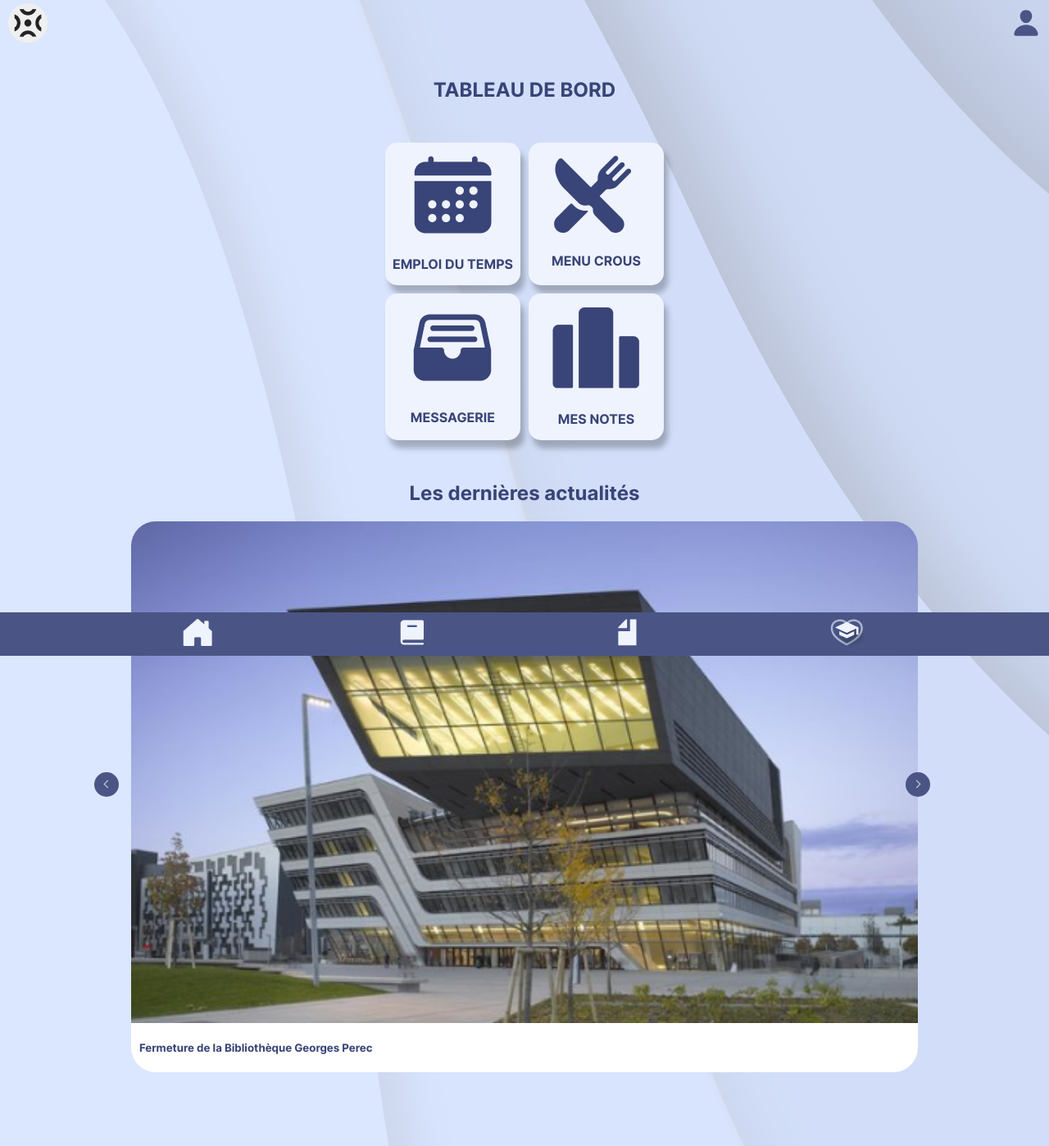
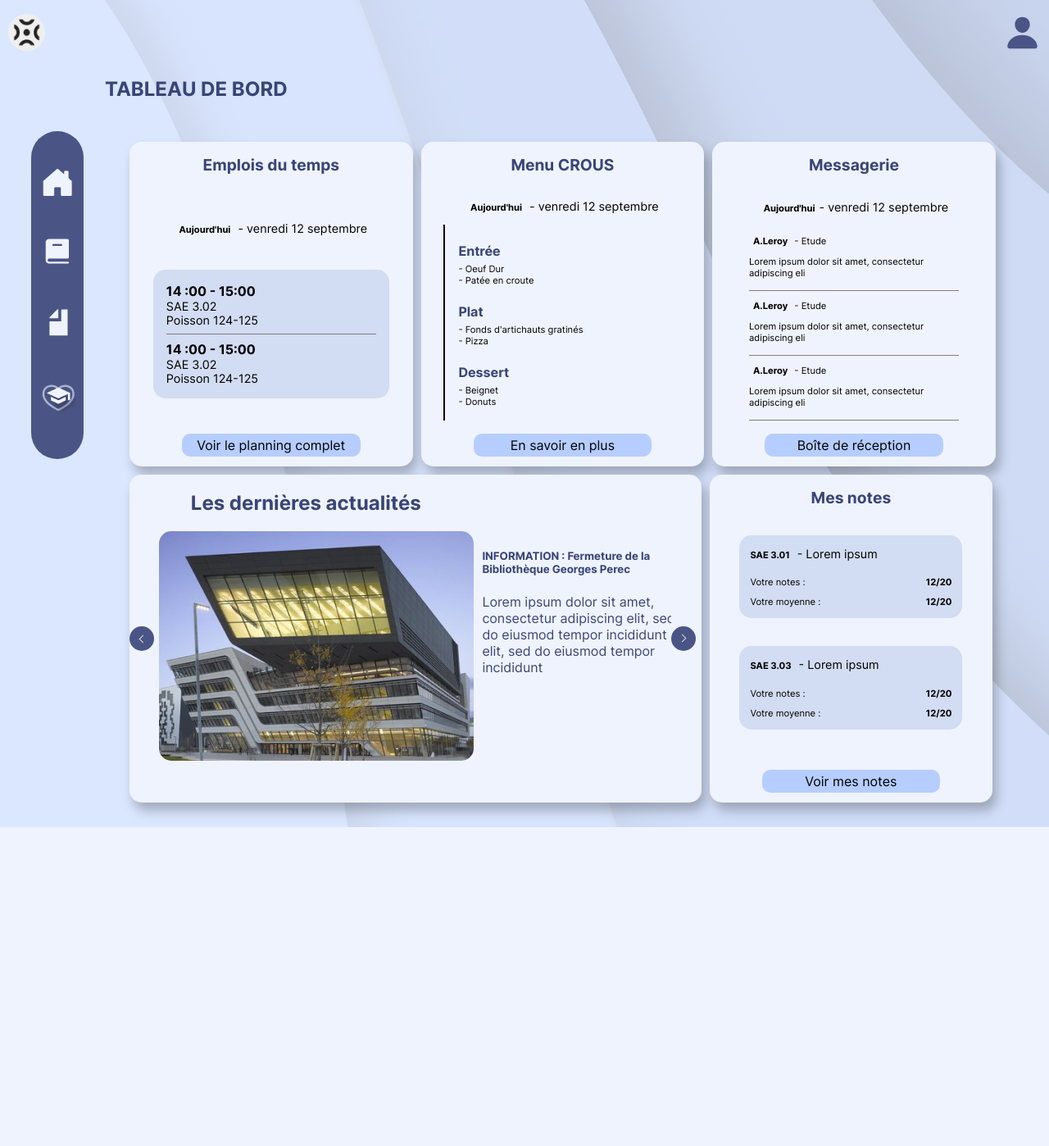
Before and after one commit to JcbBastien/refonteENT, a PHP site: page /index.html in a window 1280 px wide. Shown: the whole page at 82% size. After the commit the page ends 1009 px from the top, so only its background shows below. Run offline with PHP 8.4, Linux system fonts and the light colour scheme.

Commit message:
Page Accueil version PC

```diff
--- a/index.html
+++ b/index.html
@@ -14,6 +14,15 @@
         </div>
     </header>
 
+    <nav>
+        <div id="navbar">
+            <a href="index.html"><img src="img/home.png" alt="Accueil"></a>
+            <a href="Etudes.html"><img src="img/Gestion.png" alt="Gestion d'etude"></a>
+            <a href="Ressource.html"><img src="img/Ressource.png" alt="Ressource"></a>
+            <a href="VieEtudiante.html"><img src="img/VieEtudiante.png" alt="Vie Etudiant"></a>
+        </div>
+    </nav>
+
     <section id="Tableau">
         <h1>TABLEAU DE BORD</h1>
         <div class="bord">
@@ -23,27 +32,169 @@
                     <p>Emploi du temps</p>
                 </div>
             </a>
+            <div id="PCBord">
+                <h2>Emplois du temps</h2>
+                <p><strong>Aujourd'hui</strong> - venredi 12 septembre</p>
+                <div id="PCEmploi">
+                    <div id="FirstCours">
+                        <h3>14 :00 - 15:00</h3>
+                        <p>SAE 3.02</p>
+                        <p>Poisson 124-125</p>
+                    </div>
+                    <div id="SecondCours">
+                        <h3>14 :00 - 15:00</h3>
+                        <p>SAE 3.02</p>
+                        <p>Poisson 124-125</p>
+                    </div>
+                </div>
+                <a href="https://edt.univ-eiffel.fr/direct/index.jsp?login=visuedt&password=visuedt" target="_blank" id="ButtPC">Voir le planning complet</a>
+            </div>
+
+
             <a href="Crous.html" class="buttBord">
                 <div>
                     <img src="img/restaurant.png" alt="">
                     <p>Menu crous</p>
                 </div>
             </a>
+            <div id="PCBord">
+                <h2>Menu CROUS</h2>
+                <p><strong>Aujourd'hui</strong> - venredi 12 septembre</p>
+                <div id="PCCrous">
+                    <div id="BordCrous">
+                        <div id="MenuBord">
+                            <h4>Entrée</h4>
+                            <p>- Oeuf Dur</p>
+                            <p>- Patée en croute</p>
+                        </div>
+                        <div id="MenuBord">
+                            <h4>Plat</h4>
+                            <p>- Fonds d'artichauts gratinés</p>
+                            <p>- Pizza</p>
+                        </div>
+                        <div id="MenuBord">
+                            <h4>Dessert</h4>
+                            <p>- Beignet</p>
+                            <p>- Donuts</p>
+                        </div>
+                    </div>
+                </div>
+                <a href="Crous.html" id="ButtPC">En savoir en plus  </a>
+            </div>
+
+
             <a href="https://partage.univ-eiffel.fr/" class="buttBord" target="_blank">
                 <div>
                     <img src="img/messagerie.png" alt="">
                     <p>Messagerie</p>
                 </div>
             </a>
+            <div id="PCBord">
+                <h2>Messagerie</h2>
+                <p><strong>Aujourd'hui</strong>- venredi 12 septembre</p>
+                <div id="PCmsg">
+                    <div id="msgPV">
+                        <p><strong>A.Leroy</strong> - Etude</p>
+                        <p>Lorem ipsum dolor sit amet, consectetur adipiscing eli</p>
+                    </div>
+                    <div id="msgPV">
+                        <p><strong>A.Leroy</strong> - Etude</p>
+                        <p>Lorem ipsum dolor sit amet, consectetur adipiscing eli</p>
+                    </div>
+                    <div id="msgPV">
+                        <p><strong>A.Leroy</strong> - Etude</p>
+                        <p>Lorem ipsum dolor sit amet, consectetur adipiscing eli</p>
+                    </div>
+                </div>
+                <div id="botBord"><a href="https://partage.univ-eiffel.fr/" target="_blank" id="ButtPC">Boîte de réception</a></div>
+            </div>
+
+            <div id="ActuPC">
+
+                <div class="slider">
+                    <div class="js-navigation">
+                        <button class="js-btn-decale-droite">
+                            <span class="arrow"></span>
+                        </button>
+                    </div>
+                    <div class="js-slider">
+                        <h1>Les dernières actualités</h1>
+
+                        <div class="js-photos">
+                                <div class="js-photo">
+                                    <div class="card">
+                                        <div class="card-photo"><img src="img/actu.png" alt="car"></div>
+                                        <div class="card-data">
+                                            <div>
+                                                <h5>INFORMATION : Fermeture de la Bibliothèque Georges Perec</h5>
+                                                <p>Lorem ipsum dolor sit amet, consectetur adipiscing elit, sed do eiusmod tempor incididunt elit, sed do eiusmod tempor incididunt</p>
+                                            </div>
+                                        </div>
+                                    </div>
+                                    <div class="card">
+                                        <img src="img/actu.png" alt="car">
+                                        <div class="card-data">
+                                            <div>
+                                                <h5>Fermeture de la Bibliothèque  Georges Perec</h5>
+                                                <p>Lorem ipsum dolor sit amet, consectetur adipiscing elit, sed do eiusmod tempor incididunt elit, sed do eiusmod tempor incididunt</p>
+
+                                            </div>
+                                        </div>
+                                    </div>
+                                </div>
+
+                        </div>
+
+
+                    </div>
+
+                    <div class="js-navigation">
+                        <button class="js-btn-decale-gauche">
+                            <span class="arrow"></span>
+                        </button>
+                    </div>
+                </div>
+            </div>
+
             <a href="Notes.html" class="buttBord">
                 <div>
                     <img src="img/note.png" alt="">
                     <p>Mes notes</p>
                 </div>
             </a>
+            <div id="PCBord">
+                <h2>Mes notes</h2>
+                <div id="notesBord">
+                <p><strong>SAE 3.01</strong> -  Lorem ipsum</p>
+                <div id="notesBordContent">
+                    <p>Votre notes : </p>
+                    <strong>12/20</strong>
+                </div>
+                <div id="notesBordContent">
+                    <p>Votre moyenne : </p>
+                    <strong>12/20</strong>
+                </div>
+
+
+            </div>
+            <div id="notesBord">
+                <p><strong>SAE 3.03</strong> -  Lorem ipsum</p>
+                <div id="notesBordContent">
+                    <p>Votre notes : </p>
+                    <strong>12/20</strong>
+                </div>
+                <div id="notesBordContent">
+                    <p>Votre moyenne : </p>
+                    <strong>12/20</strong>
+                </div>
+            </div>
+            <div id="botBord"><a href="Notes.html" id="ButtPC">Voir mes notes</a></div>
+
         </div>
+
+
     </section>
-    <section id="Actu">
+    <section id="ActuMOB">
         <h1>Les dernières actualités</h1>
 
         <div class="slider">
@@ -86,14 +237,7 @@
         </div>
     </section>
 
-    <nav>
-        <div id="navbar">
-            <a href="index.html"><img src="img/home.png" alt="Accueil"></a>
-            <a href="Etudes.html"><img src="img/Gestion.png" alt="Gestion d'etude"></a>
-            <a href="Ressource.html"><img src="img/Ressource.png" alt="Ressource"></a>
-            <a href="VieEtudiante.html"><img src="img/VieEtudiante.png" alt="Vie Etudiant"></a>
-        </div>
-    </nav>
+
 </body>
 <script src="slider.js" defer type="module"></script>
 </html>
--- a/style.css
+++ b/style.css
@@ -24,6 +24,20 @@ body{
     position: fixed;
     bottom: 0;
     width: 100vw;
+}
+
+#ButtPC{
+    display: flex;
+    justify-content: center;
+    align-items: center;
+    background-color: #B6CDFF;
+    text-decoration: none;
+    width: 17vw;
+    height: 3.5vh;
+    border-radius: 10px;
+    margin-top: 2vh;
+    margin-bottom: 1.5vh;
+    color: black;
 }
 
 /* Accueil portable */
@@ -75,13 +89,15 @@ body{
     text-transform: uppercase;
 }
 
-#Actu{
+#ActuMOB{
     display: flex;
     justify-content: center;
     flex-direction: column;
     align-items: center;
     margin-bottom: 5vh;
 }
+
+
 
 /* SLIDER */
 
@@ -165,9 +181,249 @@ transform: rotate(180deg); /* Modification de la rotation pour pointer vers la d
     left: 1px;
 }
 
+#PCBord{
+    display: none;
+}
+
 /*Accueil PC*/
 
-@media screen and (min-width: 651px) {
+@media screen and (max-width: 769px) {
+#ActuPC{
+    display: none;
+}
+
+.js-navigation{
+    display: none;
+}
+}
+
+
+@media screen and (min-width: 769px) {
+
+    #header{
+        display: flex;
+        justify-content: space-between;
+        margin: 10px;
+        height: 8vh;
+        align-items: center;
+        margin-bottom: 0;
+    }
+
+    #header img {
+        width: 3.5vw;
+    }
+
+    #navbar {
+        background-color: #4A5586;
+        display: flex;
+        flex-direction: column;
+        justify-content: space-evenly;
+        align-items: center;
+        max-width: 10vw;
+        height: 40vh;
+        border-radius: 72px;
+        bottom: 30%;
+        margin-left: 3vw;
+
+    }
+
+    #Tableau{
+        display: flex;
+        align-items: flex-start;
+        width: 90vw;
+        padding-left: 10vw;
+        margin-top: 0;
+    }
+
+    .bord{
+        display: flex;
+        flex-wrap: wrap;
+        margin: 30px;
+    }
+
+    .buttBord{
+        display: none;
+    }
+
+    #PCBord{
+        display: flex;
+        flex-direction: column;
+        align-items: center;
+        background-color: #EFF3FD;
+        border-radius: 15px;
+        width: 27vw;
+        filter: drop-shadow(5px 10px 7px rgba(0, 0, 0, 0.25));
+        justify-content: space-between;
+    }
+
+    #PCBord h2{
+        font-size: 1.2rem;
+    }
+
+    #PCBord h3{
+        font-size: 1rem;
+        color: black;
+    }
+
+    #PCBord p{
+        font-size: 0.9rem;
+        color: black;
+    }
+
+    #PCEmploi{
+        width: 20vw;
+        background-color: #D2DCF2;
+        border-radius: 15px;
+        padding: 2vh;
+    }
+
+    #PCEmploi p {
+        margin: 0;
+    }
+
+    #FirstCours{
+        margin-bottom: 1vh;
+        padding-bottom: 1vh;
+        border-bottom: 1px solid grey;
+    }
+
+    #PCCrous{
+        display: flex;
+        flex-direction: column;
+        border-left: solid 2px black;
+    }
+
+    #BordCrous{
+        width: 20vw;
+        padding: 0vh 2vh 2vh 2vh;
+    }
+
+    #MenuBord h4{
+        margin-bottom: 5px;
+    }
+
+    #MenuBord p{
+        margin: 0;
+        font-size: 0.7rem;
+    }
+
+    #PCmsg{
+        width: 20vw;
+    }
+
+    #msgPV{
+        border-bottom: 1px solid grey;
+        padding-bottom: 0.3vh;
+    }
+
+    #msgPV p{
+        font-size: 0.70rem;
+
+    }
+
+
+    #notesBord{
+        width: 20vw;
+        display: flex;
+        flex-direction: column;
+        background-color: #D2DCF2;
+        border-radius: 15px;
+        margin-bottom: 2vh;
+        padding: 1vh;
+        padding-top: 0;
+    }
+
+
+    #notesBordContent{
+        color: black;
+        margin-top: 0;
+        display: flex;
+        align-items: center;
+        justify-content: space-between;
+    }
+
+    #notesBordContent p , strong {
+        margin: 5px;
+        font-size: 0.7rem;
+    }
+
+    #ActuMOB{
+        display: none;
+    }
+
+    .slider{
+        margin-bottom: 0;
+        background-color: #EFF3FD;
+        border-radius: 15px;
+        height: 50vh;
+        filter: drop-shadow(5px 10px 7px rgba(0, 0, 0, 0.25));
+
+    }
+
+    .js-navigation{
+        transform: none;
+        padding-right: 0.5vw;
+    }
+    .js-photos{
+        width: 45vw;
+
+    }
+
+    .js-slider{
+        height: 90%;
+        width: 50vw;
+        display: flex;
+        flex-direction: column;
+        align-items: flex-start;
+    }
+
+    .js-slider h1{
+        margin-left: 3vw;
+        margin-top: 0;
+    }
+
+    .card-photo{
+        width: 90vw;
+        height: 100%;
+    }
+
+    .card{
+        width: 50vw;
+        display: flex;
+        flex-direction: row;
+    }
+
+    .card-data{
+        background-color: #EFF3FD;
+    }
+
+    .js-photo img{
+        height: 35vh;
+        width: 30vw;
+        border-radius: 15px;
+        object-fit: none;
+    }
+
+    #ActuPC{
+        width: 54.5vw;
+    }
+
+}
+
+@media screen and (min-width: 1025px) {
+
+    #navbar {
+        background-color: #4A5586;
+        display: flex;
+        flex-direction: column;
+        justify-content: space-evenly;
+        align-items: center;
+        position: fixed;
+        width: 5vw;
+        height: 50vh;
+        border-radius: 72px;
+        bottom: 30%;
+    }
 }
 
 
@@ -275,6 +531,7 @@ box-shadow: 5px 10px 7px 0px rgba(0, 0, 0, 0.25);
     border-radius: 10px;
     margin-bottom: 1.5vh;
 }
+
 
 #DevoirsEtu{
     margin-top: 5vh;
```
